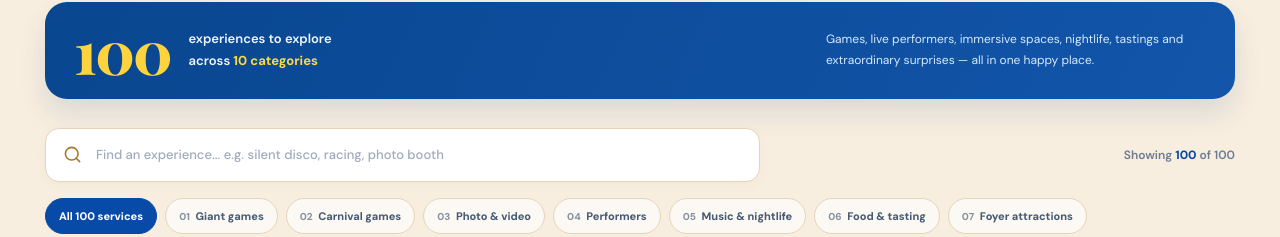
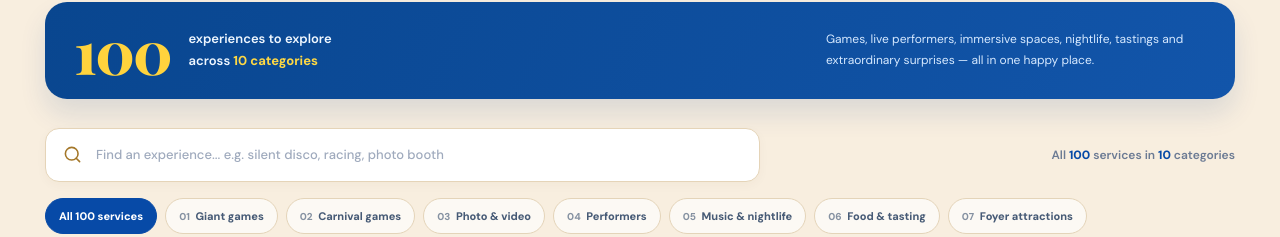
Before and after one commit to pixlywalls-code/party-services-rentals, a Next.js app: page / in a window 1280 px wide. Shown: the part 1521-1758 px from the top of the page. Built offline with nearby package versions, Linux system fonts and the light colour scheme.

Commit message:
Keep all ten service categories visible and make category chips jump to sections

```diff
--- a/src/app/page.tsx
+++ b/src/app/page.tsx
@@ -153,8 +153,8 @@ export default function HomePage() {
   const enquiryRef = useRef<HTMLDivElement>(null);
 
   const normalizedQuery = serviceQuery.trim().toLocaleLowerCase();
+  // Category chips navigate to sections; only a typed search narrows the results.
   const shownGroups = serviceGroups
-    .filter((group) => filter === "All services" || group.title === filter)
     .map((group) => ({
       ...group,
       items: normalizedQuery
@@ -341,16 +341,27 @@ export default function HomePage() {
                 {serviceQuery && <button type="button" onClick={() => setServiceQuery("")} aria-label="Clear service search"><X size={17} /></button>}
               </label>
               <span className="services-result-count" aria-live="polite">
-                Showing <strong>{visibleServiceCount}</strong> of {allPartyServices.length}
+                {normalizedQuery ? (
+                  <><strong>{visibleServiceCount}</strong> matching services in {shownGroups.length} {shownGroups.length === 1 ? "category" : "categories"}</>
+                ) : (
+                  <>All <strong>{allPartyServices.length}</strong> services in <strong>{serviceGroups.length}</strong> categories</>
+                )}
               </span>
             </div>
-            <div className="service-filters" role="group" aria-label="Filter services by category">
+            <div className="service-filters" role="group" aria-label="Jump to service category">
               {categories.map((category, index) => (
                 <button
                   key={category}
                   type="button"
                   className={filter === category ? "filter-chip active" : "filter-chip"}
-                  onClick={() => setFilter(category)}
+                  onClick={() => {
+                    setFilter(category);
+                    setServiceQuery("");
+                    requestAnimationFrame(() => {
+                      document.getElementById(index === 0 ? "services" : serviceGroups[index - 1].id)
+                        ?.scrollIntoView({ behavior: "smooth", block: "start" });
+                    });
+                  }}
                   aria-pressed={filter === category}
                 >
                   {index === 0 ? "All 100 services" : <><span className="filter-number">{String(index).padStart(2,"0")}</span> {categoryShortNames[index-1]}</>}
@@ -362,7 +373,7 @@ export default function HomePage() {
                 {shownGroups.map((group) => {
                   const CategoryIcon = categoryIcons[group.number - 1];
                   return (
-                    <article className="service-group-panel" key={group.id}>
+                    <article className="service-group-panel" id={group.id} key={group.id}>
                       <div className="service-group-header">
                         <div className="service-group-copy">
                           <div className="service-group-kicker">
@@ -408,7 +419,7 @@ export default function HomePage() {
                 <Search size={28} />
                 <h3>No attractions match that search.</h3>
                 <p>Try another keyword or browse all categories.</p>
-                <button type="button" className="outline-btn" onClick={() => {setFilter("All services");setServiceQuery("");}}>Show all 100 services <ArrowRight size={17} /></button>
+                <button type="button" className="outline-btn" onClick={() => { setFilter("All services"); setServiceQuery(""); }}>Show all 100 services <ArrowRight size={17} /></button>
               </div>
             )}
             <div className="services-note"><Sparkles size={19} /><span>Looking for a one-of-a-kind party? <a href="#contact">Let's dream it up.</a> All options are from the supplied ideas brief; availability and pricing must be confirmed. Special attractions may require qualified operators, safety arrangements and venue approval.</span></div>
```
